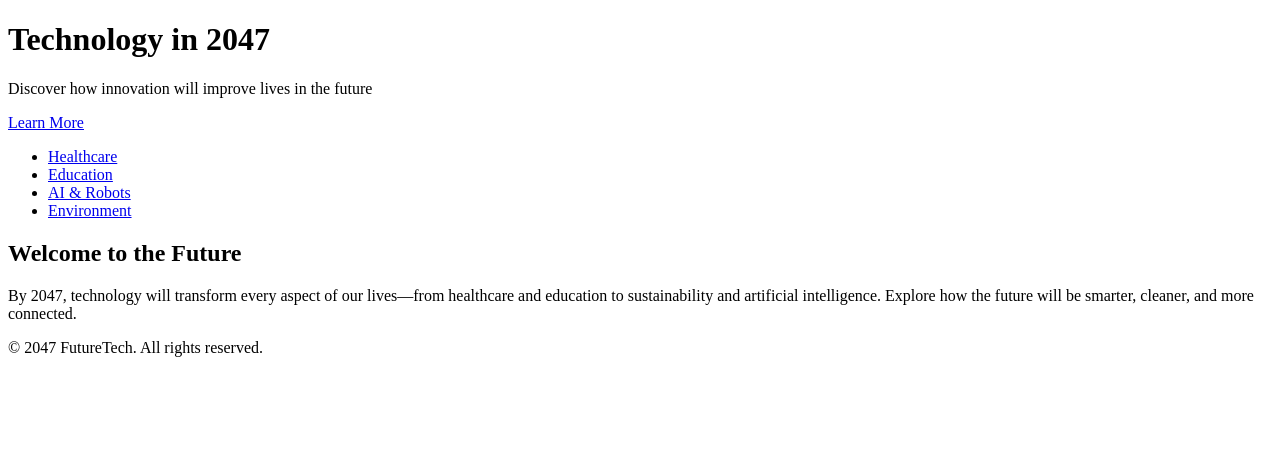
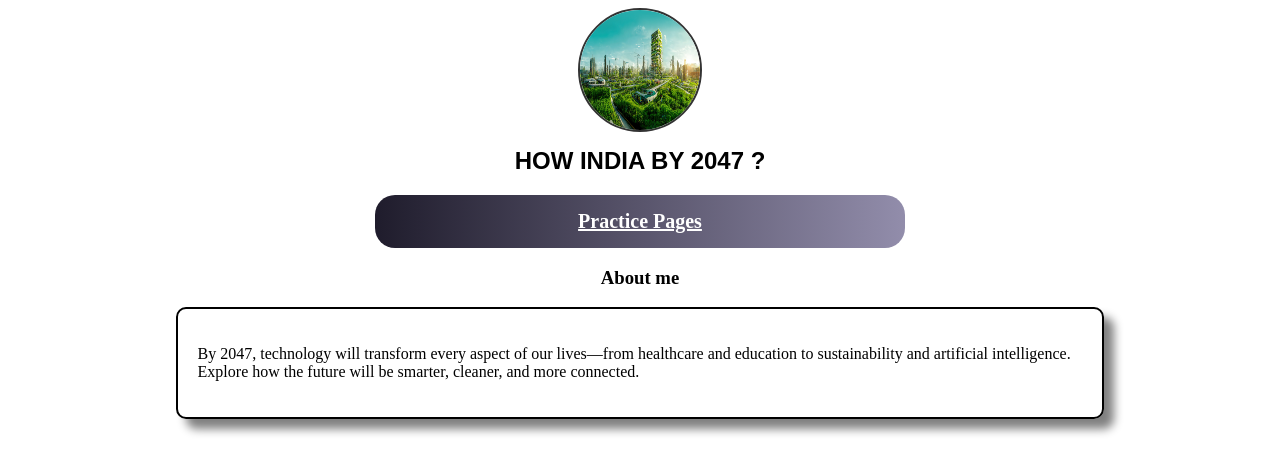
Before and after one commit to Nishant20025/AOTM-WORK, a plain HTML site: page index.html in a window 1280 px wide. Drawn offline with Linux system fonts and the light colour scheme.

Commit message:
Update index.html

```diff
--- a/index.html
+++ b/index.html
@@ -1,38 +1,111 @@
-<!DOCTYPE html>
+<!doctype html>
+
+<!-- Root element (tag) -->
 <html lang="en">
+
 <head>
-  <meta charset="UTF-8">
-  <meta name="viewport" content="width=device-width, initial-scale=1.0">
-  <title>Future Tech 2047</title>
-  <link rel="stylesheet" href="style.css">
+   <title>INDIA BY 2047</title>
+   <!--Block Level Tag -->
+
+   <!--Doing css-->
+   <style>
+
+     h1{
+       text-align: center;
+     }
+    h3{
+     text-align: center;
+    }
+     <header>{
+        color:linear-gradient(90deg, #1f1c2c, #928DAB);
+        background:white;
+        width: 200px;
+        margin:auto;
+        text-align:center;
+        font-size:24px;
+        padding:10px;
+        box-shadow:10px 10px 20px gray;
+        border-radius: 10px;
+      }
+
+     #about{
+        border:2px black solid;
+        width:70%;
+        margin:auto;
+        padding:20px;
+        border-radius:10px;
+        box-shadow:10px 10px 10px gray;
+      }
+
+     #menu{
+        background: linear-gradient(90deg, #1f1c2c, #928DAB);
+        text-align:center;
+        padding:15px;
+        border-radius:20px;
+        width: 500px;
+        margin: auto;
+        margin-top:20px;
+        font-size:20px;
+      }
+
+     #menu a{
+        text-decoration: underline;
+        color: white;
+        font-weight: bold;
+      }
+
+     #menu a:hover{
+        color: yellow;
+      }
+
+#Profile-circle {
+display: block;
+width:120px;
+height:120px;
+border-radius:50%;
+border:2px solid #333;
+margin: 0 auto;
+}
+
+
+#Profile-circle{
+display:flex;
+justify-content:center;
+}
+
+h1 {
+    text-align: center;
+    margin-top: 15px;
+    font-size: 24px;
+    font-family: 'Orbitron', sans-serif;
+}
+  </style>
+
 </head>
+
 <body>
   <header>
-    <div class="hero">
-      <h1>Technology in 2047</h1>
-      <p>Discover how innovation will improve lives in the future</p>
-      <a href="#learn-more" class="btn">Learn More</a>
-    </div>
+    <img src="images/img.1.jpg" alt="My Photo" id="Profile-circle">
+      <h1>HOW INDIA BY 2047 ?</h1>
   </header>
 
-  <nav>
-    <ul>
-      <li><a href="#healthcare">Healthcare</a></li>
-      <li><a href="#education">Education</a></li>
-      <li><a href="#ai">AI & Robots</a></li>
-      <li><a href="#environment">Environment</a></li>
-    </ul>
-  </nav>
+  <!-- Navigation Menu -->
+  <div id="menu">
 
-  <main id="learn-more">
-    <section class="intro">
-      <h2>Welcome to the Future</h2>
-      <p>By 2047, technology will transform every aspect of our lives—from healthcare and education to sustainability and artificial intelligence. Explore how the future will be smarter, cleaner, and more connected.</p>
-    </section>
-  </main>
+    <a href="mainpage.html">Practice Pages</a>
 
-  <footer>
-    <p>&copy; 2047 FutureTech. All rights reserved.</p>
-  </footer>
+
+  </div>
+
+  <!-- About Me Section -->
+
+  <h3>About me</h3>
+
+  <div id="about">
+     <p>
+        By 2047, technology will transform every aspect of our lives—from healthcare and education to sustainability and artificial intelligence. Explore how the future will be smarter, cleaner, and more connected.
+     </p>
+  </div>
+
 </body>
 </html>
```
